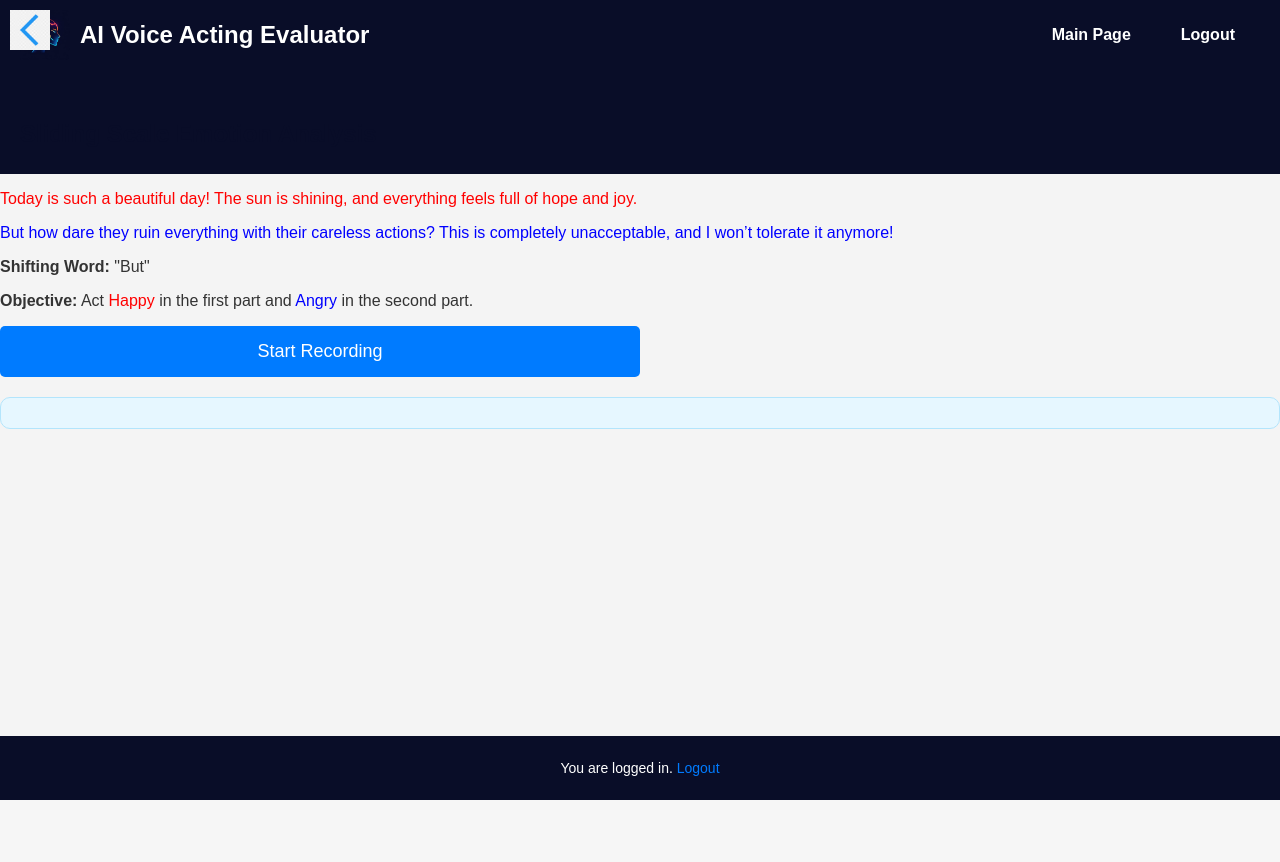
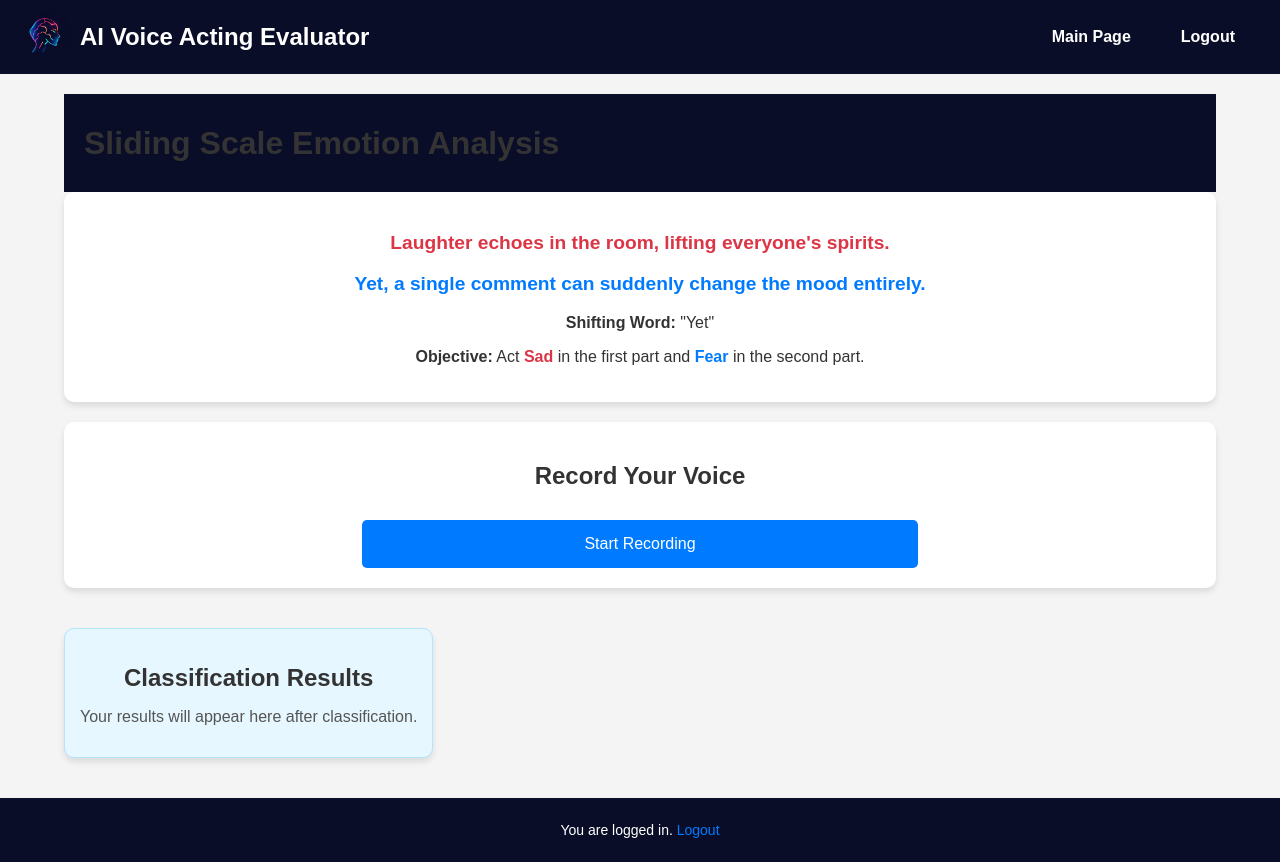
Before and after one commit to Tollgaermis/AI_Acting_Evaluator, a Flask app: page /classify-sliding-scale in a window 1280 px wide. Before the commit the page ends 800 px from the top, so only its background shows below. Run offline with Flask 3, Linux system fonts and the light colour scheme; a user stored in the database is signed in.

Commit message:
almost done UI not done

```diff
--- a/app.py
+++ b/app.py
@@ -1,8 +1,9 @@
-from flask import Flask, request, jsonify, render_template, url_for, redirect, flash
+from flask import Flask, request, jsonify, render_template, url_for, redirect, flash, session
 from flask_cors import CORS
 from flask_sqlalchemy import SQLAlchemy
 from flask_login import LoginManager, UserMixin, login_user, logout_user, current_user, login_required
 import numpy as np
+import random
 from pydub import AudioSegment
 import os
 import torch
@@ -30,6 +31,16 @@ app.config["SECRET_KEY"] = "ENTER YOUR SECRET KEY"
 
 app.config['MAX_CONTENT_LENGTH'] = 16 * 1024 * 1024  # 16 MB, adjust as needed
 
+emotion_pad_values = {
+    "Happy": [2.77, 1.21, 1.42],
+    "Boring": [-0.53, -1.25, -0.84],
+    "Sad": [-0.89, 0.17, -0.70],
+    "Fear": [-0.93, 1.30, -0.64],
+    "Anxiety": [-0.95, 0.32, -0.63],
+    "Disgust": [-1.80, 0.40, 0.67],
+    "Anger": [-2.08, 1.00, 1.12],
+    "Neutral": [0.00, 0.00, 0.00]
+}
 
 # Initialize flask-sqlalchemy extension
 db = SQLAlchemy()
@@ -72,6 +83,27 @@ class EmotionResult(db.Model):
     user = db.relationship('Users', backref=db.backref('emotion_results', lazy=True))
 
 
+def load_sentences(filepath="sentences.txt"):
+    """
+    Load sentences from a text file and return them as a list of dictionaries.
+    Each line in the file should be formatted as:
+    sentence1|sentence2|shifting_word
+    """
+    sentence_data = []
+    try:
+        with open(filepath, "r") as file:
+            for line in file:
+                parts = line.strip().split("|")
+                if len(parts) == 3:
+                    sentence_data.append({
+                        "sentence1": parts[0],
+                        "sentence2": parts[1],
+                        "shifting_word": parts[2]
+                    })
+    except FileNotFoundError:
+        print(f"Error: {filepath} not found.")
+    return sentence_data
+
 
 # Initialize app with extension
 db.init_app(app)
@@ -113,6 +145,10 @@ def home():
 	return render_template("home.html")
 
 
+@app.route('/index')
+def main_page():
+    return render_template('index.html')  # Main page with 3 buttons
+
 
 @app.route('/emotion-detection')
 @login_required
@@ -122,9 +158,30 @@ def emotion_detection_page():
     #return render_template('emotion.html')  # Emotion detection page
 
 @app.route("/classify-sliding-scale")
+@login_required
 def sliding_scale_page():
-    return render_template("sliding-scale.html")  # Sliding scale page
+    # Load sentences from the file
+    sentences = load_sentences("sentences.txt")
+    if not sentences:
+        return jsonify({"error": "No sentences available"}), 500
 
+    # Select a random sentence and emotions
+    selected_sentence = random.choice(sentences)
+    emotions = list(emotion_pad_values.keys())
+    emotion1, emotion2 = random.sample(emotions, 2)
+
+    # Store the selected sentence and emotions in session
+    session["selected_sentence"] = selected_sentence
+    session["emotion1"] = emotion1
+    session["emotion2"] = emotion2
+
+    # Pass the selected sentence and emotions to the template
+    return render_template(
+        "sliding-scale.html",
+        selected_sentence=selected_sentence,
+        emotion1=emotion1,
+        emotion2=emotion2
+    )
 
 @app.route("/classify-sliding-scale-result", methods=["POST"])
 @login_required
@@ -132,18 +189,27 @@ def sliding_scale_result():
     if "audio" not in request.files:
         return jsonify({"error": "No audio file uploaded"}), 400
 
-    # Save uploaded audio
+    # Retrieve the selected sentence and shifting word from session
+    selected_sentence = session.get("selected_sentence")
+    if not selected_sentence:
+        return jsonify({"error": "No selected sentence found in session"}), 500
+
+    shifting_word = selected_sentence["shifting_word"]
+    shifting_word = ' ' + shifting_word.lower()
+
+    # Save the uploaded audio file
     audio_file = request.files["audio"]
     audio_path = f"temp_{audio_file.filename}"
     audio_file.save(audio_path)
 
     try:
-        # Use " But" explicitly
-        result = split_audio_on_word(audio_path, word=" But")
+        # Pass the shifting word to split_audio_on_word
+        result = split_audio_on_word(audio_path, word=shifting_word)
         return jsonify(result)
     except Exception as e:
         print(f"Error: {str(e)}")
         return jsonify({"error": str(e)}), 500
+
 
 
 @app.route('/predict', methods=['POST'])
--- a/static/css/styles.css
+++ b/static/css/styles.css
@@ -7,21 +7,120 @@ html, body {
     color: #333;
 }
 
+/* Modern Container */
+.modern-container {
+    width: 90%;
+    max-width: 1200px;
+    margin: 0 auto;
+    padding: 20px;
+}
+
+/* H1 styles */
+h1 {
+    text-align: center;
+    font-size: 2rem;
+    font-weight: bold;
+    color: #333;
+    margin-bottom: 20px;
+}
+
+/* Prompt Section */
+.prompt-section {
+    background-color: #fff;
+    padding: 20px;
+    border-radius: 10px;
+    box-shadow: 0 4px 6px rgba(0, 0, 0, 0.1);
+    margin-bottom: 20px;
+    text-align: center;
+    color: #333;
+}
+
+.sentence-red {
+    color: #dc3545; /* Red text for first sentence */
+    font-weight: bold;
+    font-size: 1.2rem;
+}
+
+.sentence-blue {
+    color: #007bff; /* Blue text for second sentence */
+    font-weight: bold;
+    font-size: 1.2rem;
+}
+
+.highlight-red {
+    color: #dc3545; /* Highlighted red text */
+    font-weight: bold;
+}
+
+.highlight-blue {
+    color: #007bff; /* Highlighted blue text */
+    font-weight: bold;
+}
+
+/* Recording Section */
+.recording-section {
+    background-color: #fff;
+    padding: 20px;
+    border-radius: 10px;
+    box-shadow: 0 4px 6px rgba(0, 0, 0, 0.1);
+    text-align: center;
+    margin-bottom: 20px;
+}
+
+.modern-button {
+    background-color: #007bff;
+    color: #fff;
+    border: none;
+    padding: 15px 30px;
+    border-radius: 5px;
+    font-size: 16px;
+    cursor: pointer;
+    transition: background-color 0.3s ease, transform 0.2s ease;
+    margin-top: 10px;
+}
+
+.modern-button:hover {
+    background-color: #0056b3;
+    transform: translateY(-2px);
+}
+
+.modern-audio {
+    width: 100%;
+    margin-top: 10px;
+    border: none;
+    border-radius: 5px;
+    background-color: #f1f1f1;
+    box-shadow: 0 2px 4px rgba(0, 0, 0, 0.1);
+}
+
+
+/* Results Section */
+.modern-result-block {
+    background-color: #f8f9fa;
+    padding: 20px;
+    border-radius: 10px;
+    box-shadow: 0 4px 6px rgba(0, 0, 0, 0.1);
+    text-align: center;
+    margin-bottom: 20px;
+}
+
+.modern-result-block h2 {
+    font-size: 1.5rem;
+    color: #333;
+    margin-bottom: 10px;
+}
+
+.modern-result-block p {
+    font-size: 1rem;
+    color: #555;
+}
+
 #content {
     min-height: calc(100vh - 134px); /* Adjust based on the footer height */
     display: flex;
     flex-direction: column;
 }
 
-/* H1 styles */
-h1 {
-    text-align: center; /* Center the text horizontally */
-    font-size: 1.5rem; /* Adjust font size for a modern look */
-    font-weight: bold; /* Make the text bold */
-    color: #090d28; /* Dark gray color for text */
-    margin-top: 40px; /* Add spacing above the heading */
-     /* Add spacing below the heading */
-}
 
 
 /* Form styles */
@@ -148,15 +247,7 @@ button:hover {
     display: block; /* Ensures it's treated as a block for centering */
 }
 
-/* Back button image */
-.back-button {
-    position: absolute; /* Absolute positioning to place it on the page */
-    top: 10px; /* Distance from the top */
-    left: 10px; /* Distance from the left */
-    width: 40px; /* Width of the back button image */
-    height: 40px; /* Height of the back button image */
-    cursor: pointer; /* Change cursor to pointer for clickability */
-}
+
 
 footer {
     text-align: center;
@@ -211,6 +302,7 @@ header {
 }
 
 .app-name {
+    text-decoration: none;
     font-size: 1.5rem;
     font-weight: bold;
     color: white;
--- a/templates/base.html
+++ b/templates/base.html
@@ -11,8 +11,10 @@
 <body>
     <header>
         <div class="logo-container">
-            <img src="/static/img/logo.png" alt="App Logo" class="logo">
-            <span class="app-name">AI Voice Acting Evaluator</span>
+             <a href="{{ url_for('home') }}">
+                <img src="/static/img/logo.png" alt="App Logo" class="logo">
+            </a>
+            <a href="{{ url_for('home') }}" class="app-name">AI Voice Acting Evaluator</a>
         </div>
 
         <nav class="navbar">
--- a/templates/emotion.html
+++ b/templates/emotion.html
@@ -28,8 +28,7 @@
     <!-- Result Block -->
     <div id="result"></div>
 
-     <!-- Back Button as an Image -->
-     <img src="/static/img/back.png" alt="Back to Home" class="back-button" onclick="window.location.href='/'">
+
 
     <script src="/static/js/scripts.js"></script>
 
--- a/templates/emphasis.html
+++ b/templates/emphasis.html
@@ -36,8 +36,7 @@
     <!-- Result Block -->
     <div id="result"></div>
 
-    <!-- Back Button as an Image -->
-    <img src="/static/img/back.png" alt="Back to Home" class="back-button" onclick="window.location.href='/'">
+
 
     <script src="/static/js/emphasis.js"></script>
 
--- a/templates/sliding-scale.html
+++ b/templates/sliding-scale.html
@@ -1,40 +1,42 @@
 <!DOCTYPE html>
 <html lang="en">
-
-
 {% extends "base.html" %}
 
 {% block content %}
+    <div class="modern-container">
         <header>
             <h1>Sliding Scale Emotion Analysis</h1>
         </header>
 
         <!-- Prompt Section -->
-    <div id="prompt">
-        <p style="color: red;">Today is such a beautiful day! The sun is shining, and everything feels full of hope and joy.</p>
-        <p style="color: blue;">But how dare they ruin everything with their careless actions? This is completely unacceptable, and I won’t tolerate it anymore!</p>
-        <p><strong>Shifting Word:</strong> "But"</p>
-        <p><strong>Objective:</strong> Act <span style="color: red;">Happy</span> in the first part and <span style="color: blue;">Angry</span> in the second part.</p>
+        <div class="prompt-section">
+            <p class="sentence-red">{{ selected_sentence["sentence1"] }}</p>
+            <p class="sentence-blue">{{ selected_sentence["sentence2"] }}</p>
+            <p><strong>Shifting Word:</strong> "{{ selected_sentence["shifting_word"] }}"</p>
+            <p><strong>Objective:</strong> Act <span class="highlight-red">{{ emotion1 }}</span> in the first part and <span class="highlight-blue">{{ emotion2 }}</span> in the second part.</p>
         </div>
 
         <!-- Recording Section -->
-    <div id="recording-section">
-        <button id="recordButton">Start Recording</button>
-        <button id="stopButton" style="display: none;">Stop Recording</button>
-        <audio id="recordedAudio" controls style="display: none;"></audio>
-        <button id="classifyRecording" style="display: none;">Classify Recording</button>
+        <div class="recording-section">
+            <h2>Record Your Voice</h2>
+            <button id="recordButton" class="modern-button">Start Recording</button>
+            <button id="stopButton" class="modern-button" style="display: none;">Stop Recording</button>
+            <audio id="recordedAudio" controls style="display: none;" class="modern-audio"></audio>
+            <button id="classifyRecording" class="modern-button" style="display: none;">Classify Recording</button>
         </div>
 
         <!-- Spinner -->
-    <div id="spinner">
+        <div id="spinner" class="spinner">
             <img src="/static/img/loading.gif" alt="Loading...">
         </div>
 
         <!-- Results Section -->
-    <div id="result"></div>
+        <div id="result" class="modern-result-block">
+            <h2>Classification Results</h2>
+            <p id="resultContent">Your results will appear here after classification.</p>
+        </div>
+    </div>
 
-     <!-- Back Button as an Image -->
-     <img src="/static/img/back.png" alt="Back to Home" class="back-button" onclick="window.location.href='/'">
 
     <script>
         const recordButton = document.getElementById("recordButton");
```
Also changed, not shown: AIACTINGOBJ2.py (+27 -6 lines), sentences.txt (added, +10 -0 lines), instance/db.sqlite, static/img/back.png (deleted), 3 other files. Lines whose indentation alone changed are shown as unchanged.
